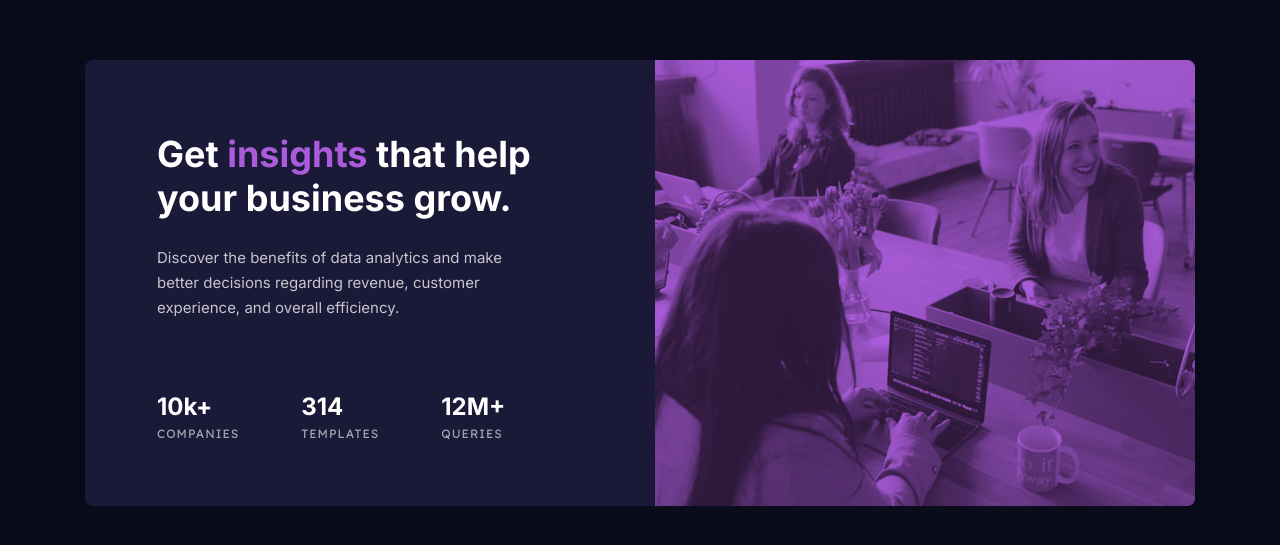
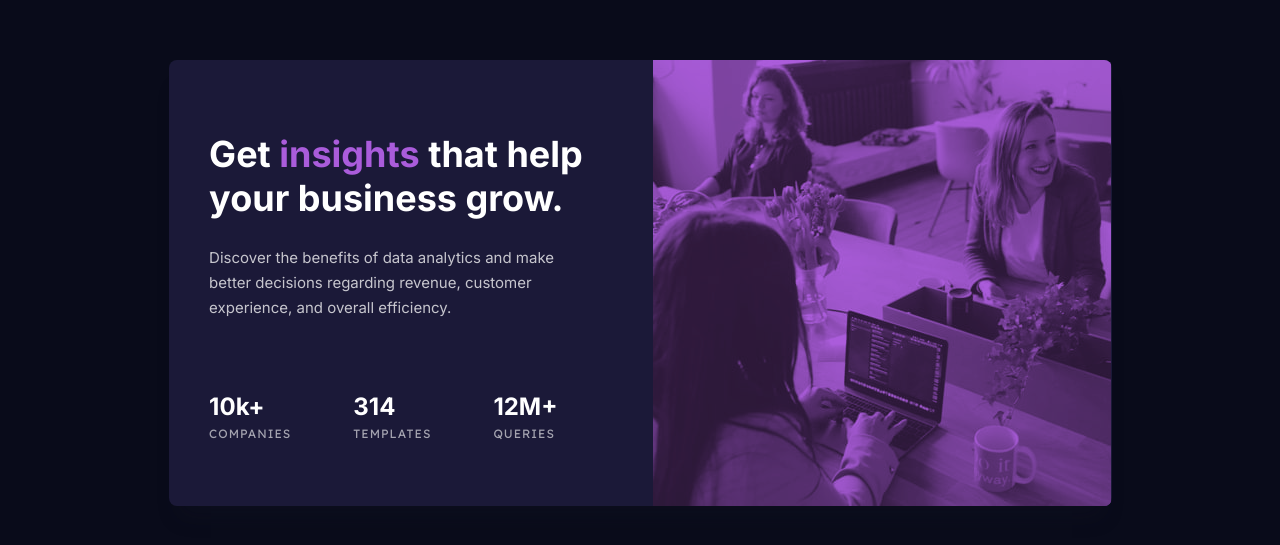
Before and after one commit to ostapyshyn/FM-Stats-preview-card-component, a React (Create React App) app: page / in a window 1280 px wide. Shown: the part 117-662 px from the top of the page. Built offline with nearby package versions, Linux system fonts and the light colour scheme.

Commit message:
Fix margins

```diff
--- a/src/assets/statsCard.module.scss
+++ b/src/assets/statsCard.module.scss
@@ -14,54 +14,19 @@ main {
   }
 
   article {
-    background: var(--dark-desaturated-blue);
-    box-shadow: 0px 20px 20px -10px rgba(23, 25, 41, 0.203087);
-    border-radius: 8px;
-
-    .image {
+    .left {
+      width: 51.35%;
       max-width: 540px;
-      position: relative;
-      background-color: #aa5cdb;
-
-      @include mq(900px) {
-        max-width: 100%;
-      }
-
-      div {
-        position: absolute;
-        top: 0;
-        background-color: var(--soft-violet2);
-        width: 100%;
-        height: 100%;
-        z-index: 999;
-        opacity: 1;
-        transition: opacity 0.3s ease-in-out;
-      }
-
-      img {
-        max-width: 100%;
-        object-fit: cover;
-        mix-blend-mode: multiply;
-        height: 100%;
-        display: block;
-        // filter: contrast(1.9) brightness(60%);
-
-        @include mq(900px) {
-          width: 100%;
-        }
-      }
-    }
-
-    // border: 1px solid red;
-    overflow: hidden;
+      display: flex;
+      justify-content: center;
+      margin: 0 auto;
 
       .info {
         margin-top: 72px;
-      margin-inline: 72px;
-      display: flex;
-      flex-direction: column;
-      // align-items: center;
-      max-width: calc(570px - 144px);
+        // display: flex;
+        // flex-direction: column;
+        // justify-content: center;
+        max-width: 403px;
 
         @include mq(900px) {
           margin-inline: 26.5px;
@@ -80,6 +45,7 @@ main {
           mix-blend-mode: normal;
           opacity: 0.75;
           margin-bottom: 72px;
+          overflow-wrap: break-word;
 
           @include mq(900px) {
             text-align: center;
@@ -142,6 +108,51 @@ main {
           }
         }
       }
+    }
+
+    background: var(--dark-desaturated-blue);
+    box-shadow: 0px 20px 20px -10px rgba(23, 25, 41, 0.203087);
+    border-radius: 8px;
+
+    .image {
+      width: 48.65%;
+      display: flex;
+      justify-content: center;
+      position: relative;
+      background-color: #aa5cdb;
+
+      @include mq(900px) {
+        max-width: 100%;
+      }
+
+      div {
+        position: absolute;
+        top: 0;
+        background-color: var(--soft-violet2);
+        width: 100%;
+        height: 100%;
+        z-index: 999;
+        opacity: 1;
+        transition: opacity 0.3s ease-in-out;
+      }
+
+      img {
+        max-width: 100%;
+        object-fit: cover;
+        mix-blend-mode: multiply;
+        height: 100%;
+        display: block;
+        // filter: contrast(1.9) brightness(60%);
+
+        @include mq(900px) {
+          width: 100%;
+        }
+      }
+    }
+
+    // border: 1px solid red;
+    overflow: hidden;
+
     display: flex;
 
     @include mq(900px) {
--- a/src/components/StatsCard.jsx
+++ b/src/components/StatsCard.jsx
@@ -7,6 +7,7 @@ function StatsCard() {
   return (
     <main>
       <article>
+        <div className={styles.left}>
           <div className={styles.info}>
             <h1>
               Get <span>insights</span> that help your business grow.
@@ -28,6 +29,8 @@ function StatsCard() {
               </li>
             </ul>
           </div>
+        </div>
+
         <div className={styles.image}>
           <picture>
             <source media="(min-width: 899px)" srcSet={employee} />
```
Lines whose indentation alone changed are shown as unchanged.
